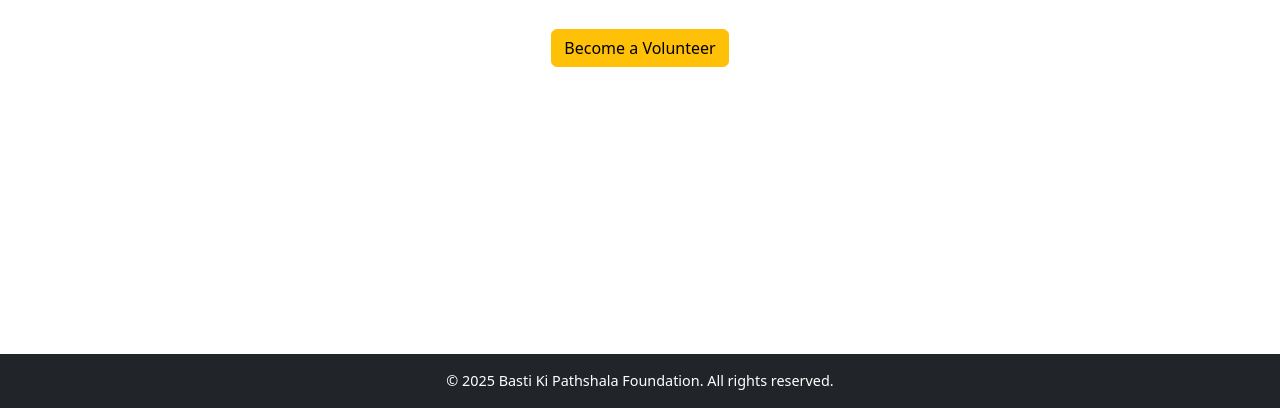
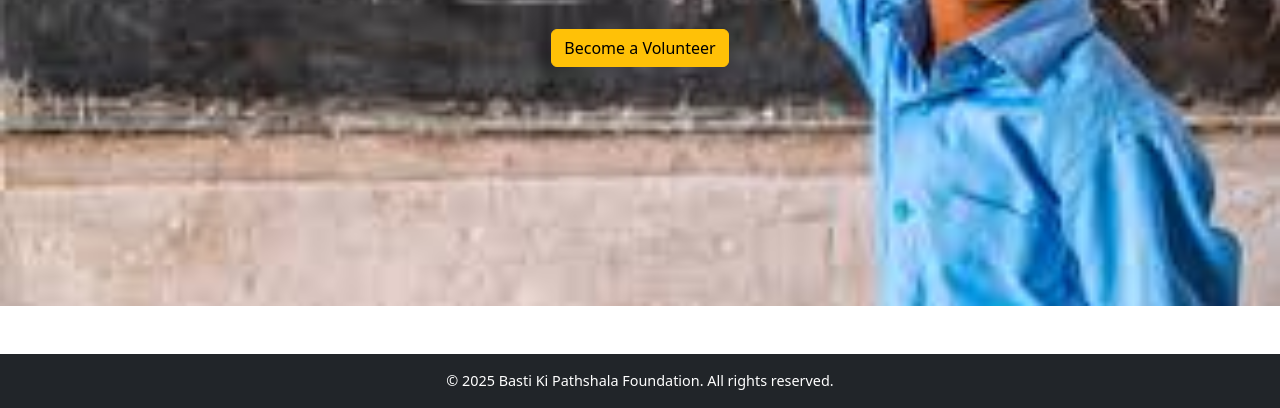
Before and after one commit to MeghaaVerse/basti-ki-pathshala-website, a plain HTML site: page index.html in a window 1280 px wide. Shown: the part 598-1006 px from the top of the page. Drawn offline with nearby package versions, Linux system fonts and the light colour scheme; files that its build step writes are made by us from their sources.

Commit message:
Update index.html

```diff
--- a/index.html
+++ b/index.html
@@ -30,7 +30,7 @@
     </div>
   </nav>
 
-  <section class="hero text-white text-center d-flex align-items-center" style="background: url('images/hero.jpg') center/cover no-repeat; height: 90vh;">
+  <section class="hero text-white text-center d-flex align-items-center" style="background: url('hero.jpg') center/cover no-repeat; height: 90vh;">
     <div class="container">
       <h2 class="display-4 fw-bold">Empowering Education, One Basti at a Time</h2>
       <p class="lead">Join us in making a difference through education and community love.</p>
```
